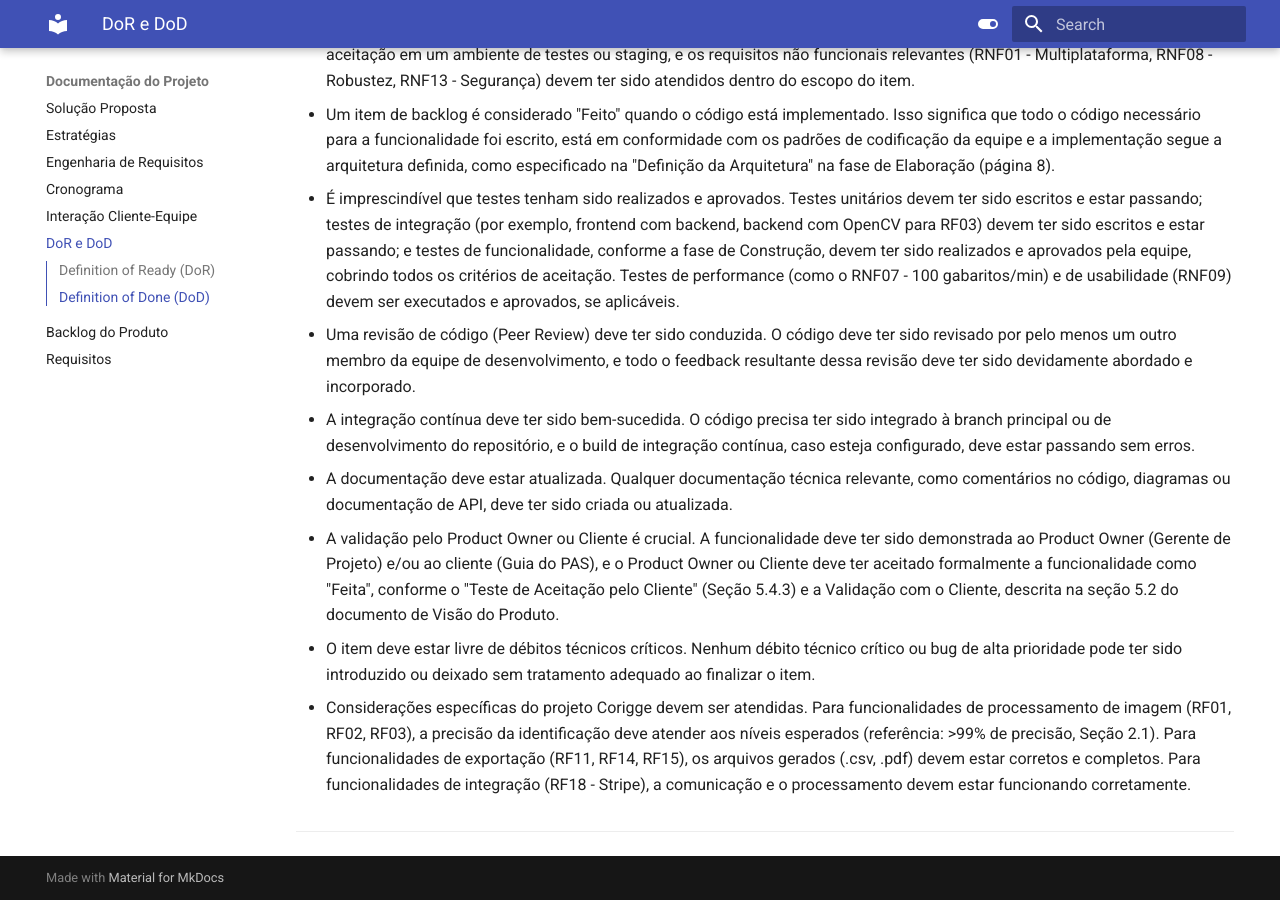
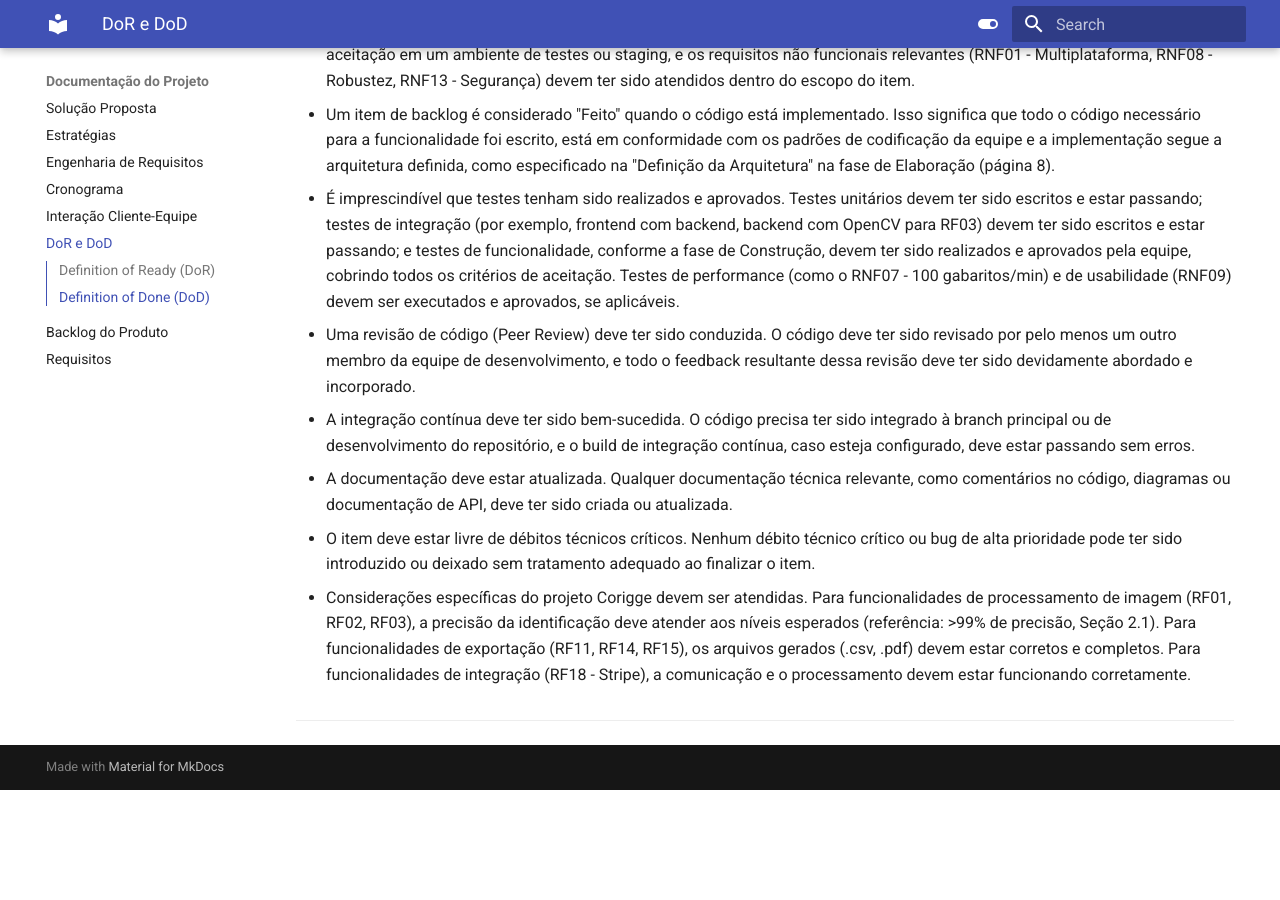
Before and after one commit to mdsreq-fga-unb/2025.1-T01-CORIGGE, an MkDocs documentation site: the page built from docs/DoR_DoD.md, in a window 1280 px wide and 900 px high, scrolled down 937 px. Built offline with MkDocs 1.6.1 and Material for MkDocs 9.7.7, drawn with Linux system fonts in a browser that asks for light colours; after the commit the page ends 1727 px from its top, so only the background shows below that.

Commit message:
[fix] removing DoD Error

```diff
--- a/docs/DoR_DoD.md
+++ b/docs/DoR_DoD.md
@@ -33,8 +33,6 @@
 
 - A documentação deve estar atualizada. Qualquer documentação técnica relevante, como comentários no código, diagramas ou documentação de API, deve ter sido criada ou atualizada.
 
-- A validação pelo Product Owner ou Cliente é crucial. A funcionalidade deve ter sido demonstrada ao Product Owner (Gerente de Projeto) e/ou ao cliente (Guia do PAS), e o Product Owner ou Cliente deve ter aceitado formalmente a funcionalidade como "Feita", conforme o "Teste de Aceitação pelo Cliente" (Seção 5.4.3) e a Validação com o Cliente, descrita na seção 5.2 do documento de Visão do Produto.
-
 - O item deve estar livre de débitos técnicos críticos. Nenhum débito técnico crítico ou bug de alta prioridade pode ter sido introduzido ou deixado sem tratamento adequado ao finalizar o item.
 
 - Considerações específicas do projeto Corigge devem ser atendidas. Para funcionalidades de processamento de imagem (RF01, RF02, RF03), a precisão da identificação deve atender aos níveis esperados (referência: >99% de precisão, Seção 2.1). Para funcionalidades de exportação (RF11, RF14, RF15), os arquivos gerados (.csv, .pdf) devem estar corretos e completos. Para funcionalidades de integração (RF18 - Stripe), a comunicação e o processamento devem estar funcionando corretamente.
```
